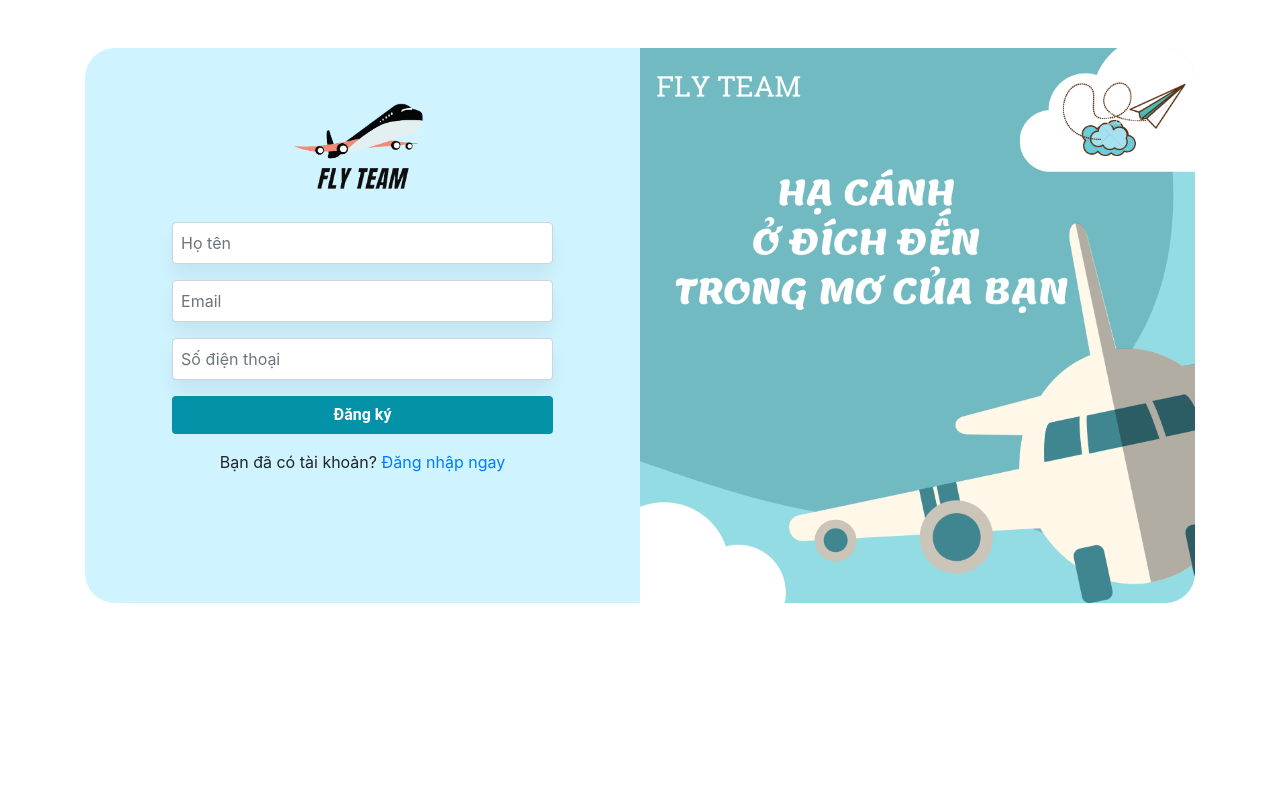
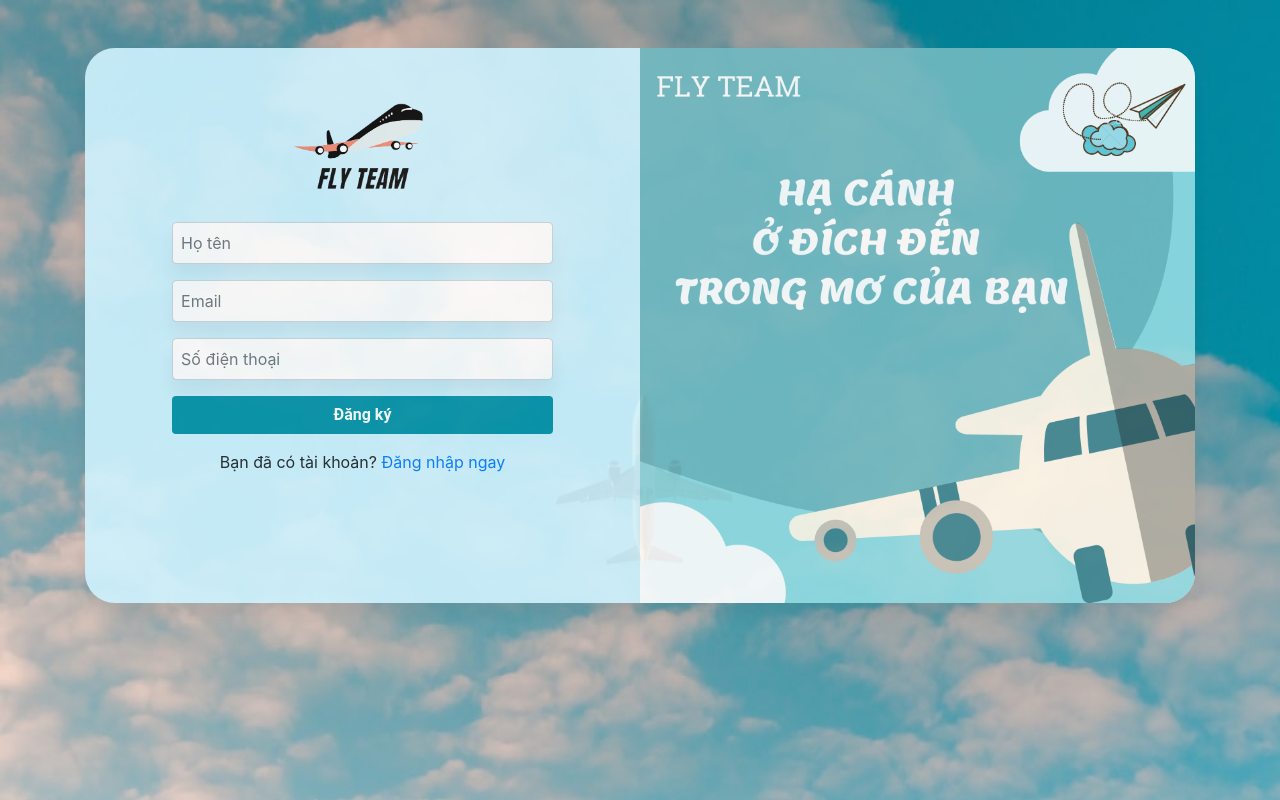
Before and after one commit to duc-hai/FlightTeam, a PHP site: page /view/signup.php in a window 1280 px wide. Run offline with PHP 8.4, Linux system fonts and the light colour scheme; some libraries are stand-ins or nearby versions.

Commit message:
change layout of signup

```diff
--- a/css/signup.css
+++ b/css/signup.css
@@ -110,3 +110,9 @@ input {
     cursor: pointer;
     transition: 0.3s;
 }
+
+body {
+    opacity: 0.9;
+    background-image: url(../assests/imgs/background-signup.jfif);
+    background-size: cover;
+}
--- a/view/signup.php
+++ b/view/signup.php
@@ -24,7 +24,7 @@
   </div>
   <div class="Form mt-5">
     <div class="container">
-      <div class="row no-gutters">
+      <div class="row no-gutters" style="box-shadow: 0px 12px 18px rgb(0 0 0 / 6%);">
         <div id="content" class="col-lg-6 px-5 pt-5">
           <img src="../assests/imgs/logo.png" class="img-logo mb-3" style="margin-left: auto; margin-right: auto;">
 
```
Also changed, not shown: assests/imgs/background-signup.jfif (added).
